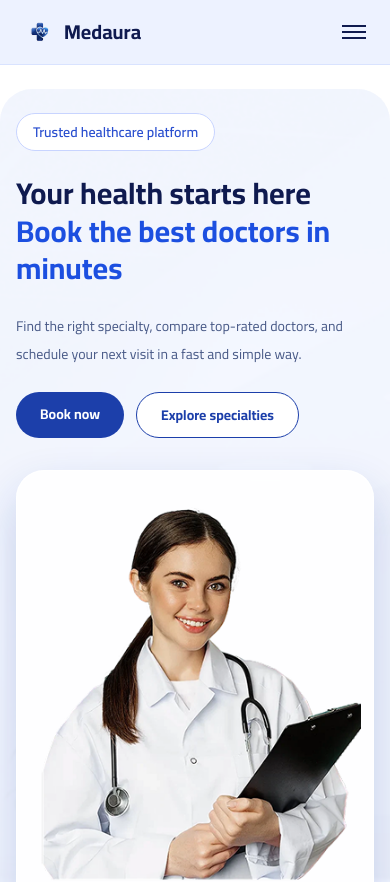
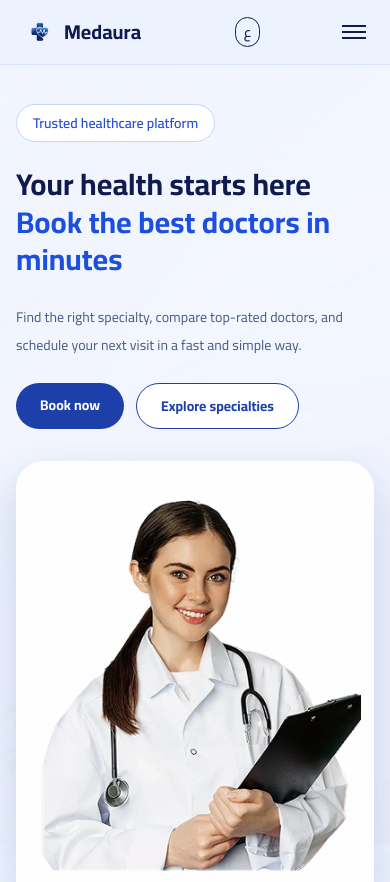
Before and after one commit to MostafaDeif/Medaura, a Next.js app: page / in a window 390 px wide. Shown: the top 882 px of the page. Built offline with nearby package versions, Linux system fonts and the light colour scheme.

Commit message:
edit nav

```diff
--- a/components/home/hero.tsx
+++ b/components/home/hero.tsx
@@ -30,7 +30,7 @@ export default function Hero() {
   }, []);
 
   return (
-    <section className="relative overflow-hidden rounded-4xl bg-[#f4f7ff] px-4 pb-8 pt-6 sm:px-8 sm:pt-10">
+    <section className="relative overflow-hidden rounded-4xl bg-[#f4f7ff] px-4 pb-8 pt-20 sm:px-8 sm:pt-24">
       <div className="absolute inset-0 z-0">
         <Image
           src="/images/landingbackground.png"
--- a/components/nav/nav.tsx
+++ b/components/nav/nav.tsx
@@ -9,20 +9,24 @@ import { t } from "@/i18n";
 const Navbar: FC = () => {
   const pathname = usePathname();
   const [isOpen, setIsOpen] = useState(false);
-  const [locale, setLocale] = useState<string>(() => {
+  const [locale, setLocale] = useState<string>("en");
+
+  // On mount, read stored locale (client-only) and apply it.
+  useEffect(() => {
     try {
-      return localStorage.getItem("locale") || "en";
+      const stored = localStorage.getItem("locale");
+      if (stored) setLocale(stored);
     } catch (e) {
-      return "en";
+      // noop
     }
-  });
+  }, []);
 
+  // Persist & apply locale whenever it changes (runs on client)
   useEffect(() => {
     try {
       localStorage.setItem("locale", locale);
       document.documentElement.lang = locale;
       document.documentElement.dir = locale === "ar" ? "rtl" : "ltr";
-      // notify other components about locale change
       try {
         window.dispatchEvent(new CustomEvent("localeChange", { detail: locale }));
       } catch (e) {
@@ -35,7 +39,7 @@ const Navbar: FC = () => {
 
   const navItems = [
     { href: "/", label: t("nav.home", locale) },
-    { href: "/site/specialties", label: t("nav.specialties", locale) },
+    { href: "/specialties", label: t("nav.specialties", locale) },
     { href: "/doctors", label: t("nav.doctors", locale) },
     { href: "/clinics", label: t("nav.clinics", locale) },
     { href: "/appointments", label: t("nav.appointments", locale) },
@@ -51,15 +55,20 @@ const Navbar: FC = () => {
   };
 
   return (
-    <nav className="w-full border-b border-[#d9e3ff] bg-[#edf2ff]">
-      <div
-        className="container relative mx-auto flex items-center justify-between px-6 py-4"
-        dir={locale === "ar" ? "rtl" : "ltr"}
-      >
+    <nav className="fixed top-0 left-0 w-full border-b border-[#d9e3ff] bg-[#edf2ff] z-50">
+      <div className="container relative mx-auto flex items-center justify-between px-6 py-4">
         <div className="flex items-center gap-2">
           <Image src="/images/LOGO.png" alt="logo" width={32} height={32} />
           <span className="text-xl font-bold text-[#0f1a4f]">Medaura</span>
         </div>
+
+        <button
+          onClick={() => setLocale(locale === "en" ? "ar" : "en")}
+          aria-label="Toggle language"
+          className="md:hidden ml-3 rounded-full border px-2 py-1 text-sm font-medium text-[#0f1a4f] hover:opacity-80"
+        >
+          {locale === "en" ? "ع" : "EN"}
+        </button>
 
         <button
           onClick={() => setIsOpen(!isOpen)}
```
